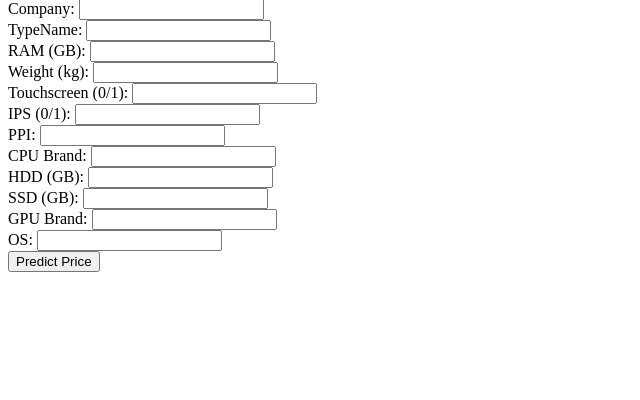
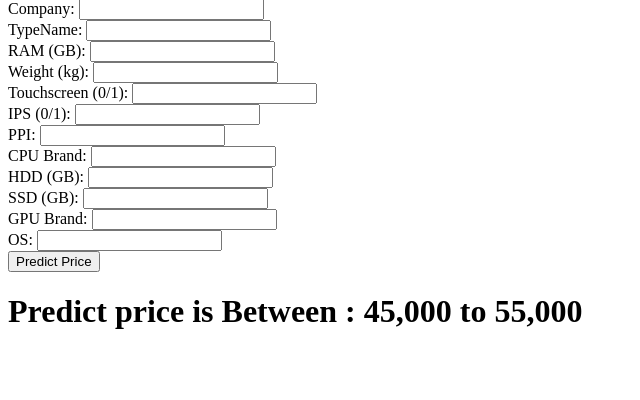
Before and after one commit to PradhumanSinghNaruka/Laptop-Price-Pridiction, a Python web app: template templates/index.html in a window 1280 px wide. Shown: the part 81-481 px from the top of the page, without its empty margins (0-640 px from the left). Run offline with Jinja, Linux system fonts and the light colour scheme; the template is opened without the code that fills it, so the values that code supplies are empty.

Commit message:
Update index.html

```diff
--- a/templates/index.html
+++ b/templates/index.html
@@ -21,8 +21,9 @@
         <input type="submit" value="Predict Price">
     </form>
 
-    {% if prediction_text %}
+<!--     {% if prediction_text %}
     <h2>{{ prediction_text }}</h2>
-    {% endif %}
+    {% endif %} -->
+    <h1>Predict price is Between : 45,000 to 55,000</h1>
 </body>
 </html>
```
